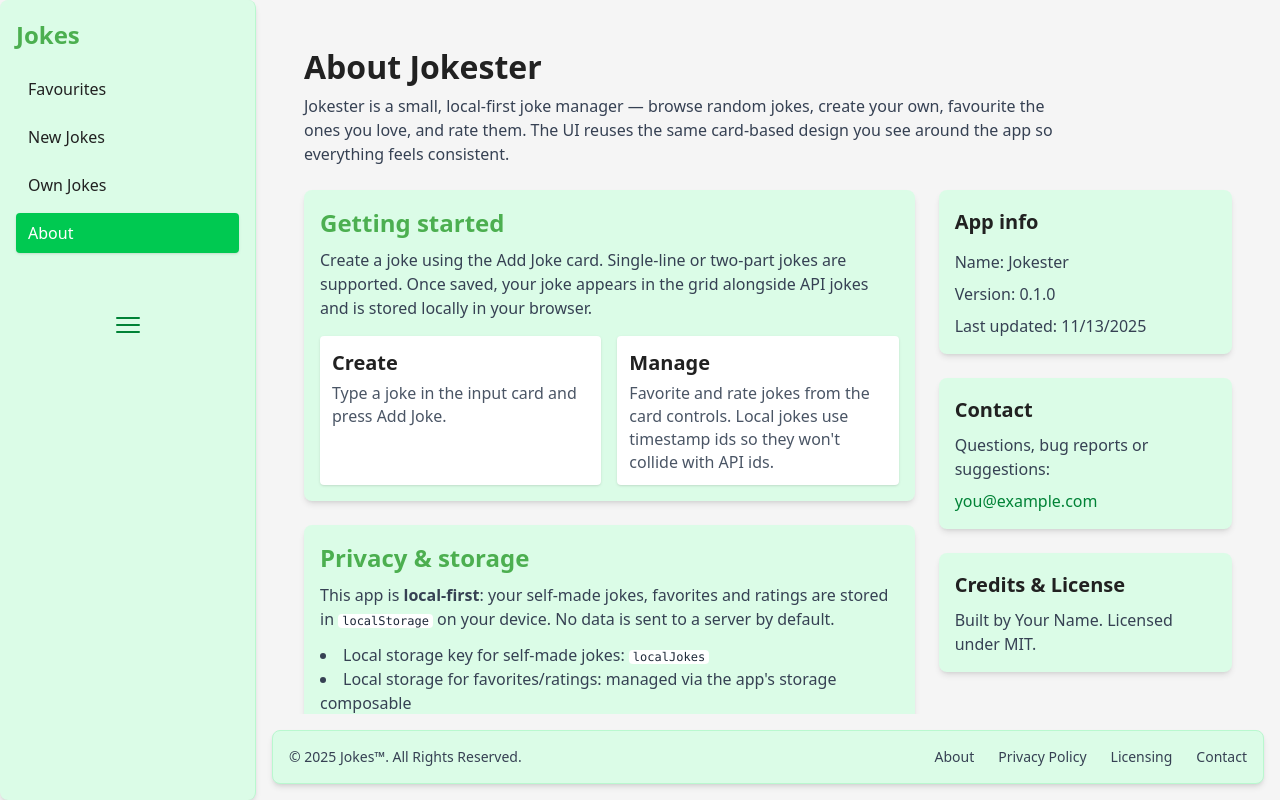
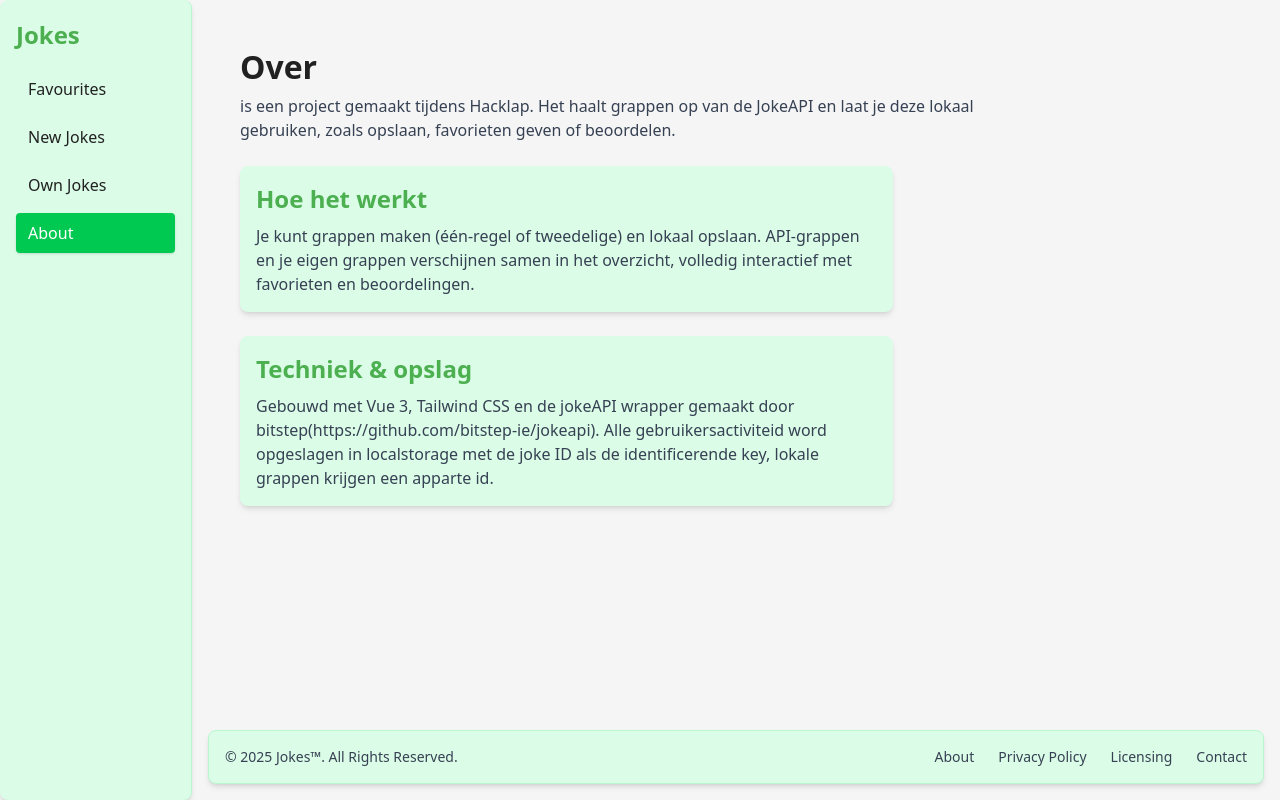
Before and after one commit to NonkNick/jokeapp, a Vue app: page /about in a window 1280 px wide. Built offline with nearby package versions, Linux system fonts and the light colour scheme.

Commit message:
finished. styling beter puntjes op de i.

```diff
--- a/src/components/Favourite.vue
+++ b/src/components/Favourite.vue
@@ -2,7 +2,7 @@
   <div class="w-10 h-10 flex items-center mt-auto" v-if="id">
     <HeartIcon
         @click="toggle"
-        class="w-full h-full cursor-pointer"
+        class="w-full h-full cursor-pointer hover-animation"
         :class="active ? 'active' : 'inactive'"
     />
   </div>
--- a/src/components/Joke.vue
+++ b/src/components/Joke.vue
@@ -1,12 +1,13 @@
 <template>
-  <div class="joke-card relative bg-green-100 rounded-lg shadow-md">
-    <Favourite
-        v-if="displayedJoke?.id && !isLocal"
-        :id="displayedJoke.id"
-        class="absolute top-2 right-2"
-    />
+  <div class="joke-card bg-green-100 rounded-lg shadow-md p-2 flex flex-col">
 
-    <div class="joke-text">
+    <div class="joke-text relative">
+      <Favourite
+          v-if="displayedJoke?.id && !isLocal"
+          :id="displayedJoke.id"
+          class="float-right"
+      />
+
       <h3 class="break-words">{{ startText }}</h3>
       <h3 v-if="isTwoPart" class="spoiler break-words">{{ deliveryText }}</h3>
     </div>
@@ -14,7 +15,7 @@
     <Rating
         v-if="displayedJoke?.id && !isLocal"
         :id="displayedJoke.id"
-        class="mt-4"
+        class="pt-1"
     />
   </div>
 </template>
@@ -80,15 +81,14 @@ const deliveryText = computed(() => {
 @reference "tailwindcss";
 
 .joke-text {
-  @apply overflow-y-auto overflow-x-hidden;
+  @apply overflow-y-auto overflow-x-hidden p-3;
   background-color: rgba(76, 175, 80, 0.1);
   border-radius: 8px;
   box-shadow: 0 4px 8px rgba(0, 0, 0, 0.1);
-  padding: 20px;
 }
 
 .joke-card {
-  @apply flex flex-col w-full max-w-full p-2;
+  @apply flex flex-col w-full max-w-full p-2 max-h-80;
 }
 
 .spoiler {
--- a/src/components/Rating.vue
+++ b/src/components/Rating.vue
@@ -4,7 +4,7 @@
         v-for="i in 5"
         :key="i"
         @click="toggle(i)"
-        class="w-full h-full cursor-pointer"
+        class="w-full h-full cursor-pointer hover-animation"
         :class="i <= rating ? 'active' : 'inactive'"
     />
   </div>
--- a/src/components/Sidebar.vue
+++ b/src/components/Sidebar.vue
@@ -1,5 +1,5 @@
 <template>
-  <aside class="w-64 bg-green-100 border-r border-green-200 p-4 rounded-lg shadow-md">
+  <aside class="w-48 bg-green-100 border-r border-green-200 p-4 rounded-lg shadow-md">
     <h2 class="font-semibold text-lg mb-4">Jokes</h2>
 
     <nav class="space-y-2">
@@ -18,9 +18,9 @@
       </button>
     </nav>
 
-    <div class="h-24 w-full mt-6 flex items-center justify-center">
-      <Bars3Icon class="w-8 h-8 text-green-700" />
-    </div>
+<!--    <div class="h-24 w-full mt-6 flex items-center justify-center">-->
+<!--      <Bars3Icon class="w-8 h-8 text-green-700" />-->
+<!--    </div>-->
   </aside>
 </template>
 
@@ -42,7 +42,6 @@ const pages = [
 <style scoped>
 @reference "tailwindcss";
 
-/* Optional: ensure buttons don’t shrink on small screens */
 button {
   @apply truncate;
 }
--- a/src/style.css
+++ b/src/style.css
@@ -45,67 +45,6 @@ small {
     color: #616161;
 }
 
-/*a {*/
-/*  font-weight: 500;*/
-/*  color: #646cff;*/
-/*  text-decoration: inherit;*/
-/*}*/
-/*a:hover {*/
-/*  color: #535bf2;*/
-/*}*/
-
-/*body {*/
-/*  margin: 0;*/
-/*  display: flex;*/
-/*  place-items: center;*/
-/*  min-width: 320px;*/
-/*  min-height: 100vh;*/
-/*}*/
-
-/*h1 {*/
-/*  font-size: 3.2em;*/
-/*  line-height: 1.1;*/
-/*}*/
-
-/*button {*/
-/*  border-radius: 8px;*/
-/*  border: 1px solid transparent;*/
-/*  padding: 0.6em 1.2em;*/
-/*  font-size: 1em;*/
-/*  font-weight: 500;*/
-/*  font-family: inherit;*/
-/*  background-color: #1a1a1a;*/
-/*  cursor: pointer;*/
-/*  transition: border-color 0.25s;*/
-/*}*/
-/*button:hover {*/
-/*  border-color: #646cff;*/
-/*}*/
-/*button:focus,*/
-/*button:focus-visible {*/
-/*  outline: 4px auto -webkit-focus-ring-color;*/
-/*}*/
-
-/*.card {*/
-/*  padding: 2em;*/
-/*}*/
-
-/*#app {*/
-/*  max-width: 1280px;*/
-/*  margin: 0 auto;*/
-/*  padding: 2rem;*/
-/*  text-align: center;*/
-/*}*/
-
-/*@media (prefers-color-scheme: light) {*/
-/*  :root {*/
-/*    color: #213547;*/
-/*    background-color: #ffffff;*/
-/*  }*/
-/*  a:hover {*/
-/*    color: #747bff;*/
-/*  }*/
-/*  button {*/
-/*    background-color: #f9f9f9;*/
-/*  }*/
-/*}*/
+.hover-animation {
+    @apply transition delay-150 duration-300 ease-in-out hover:-translate-y-1 hover:scale-110;
+}
--- a/src/views/AboutView.vue
+++ b/src/views/AboutView.vue
@@ -1,148 +1,45 @@
-<script setup lang="ts">
-import { ref } from "vue";
-
-const appName = "Jokester";
-const version = "0.1.0"; // edit to match your real version
-const author = "Your Name";
-const lastUpdated = new Date().toLocaleDateString();
-const contactEmail = "you@example.com";
-const license = "MIT";
-
-const faqs = ref([
-  {
-    q: "Where are my self-made jokes stored?",
-    a: "Self-made jokes are stored locally in your browser's localStorage under the key `localJokes`. They never leave your machine unless you export or share them manually."
-  },
-  {
-    q: "How do favorites and ratings work?",
-    a: "Favorites and ratings are saved locally per joke id. API-provided jokes keep their official id, and local jokes receive a timestamp id when created."
-  },
-  {
-    q: "Can I export my jokes?",
-    a: "Not yet — but you can copy them manually. A future update may add export/import functionality."
-  }
-]);
-</script>
-
 <template>
   <main class="p-6">
-    <!-- Page heading -->
+    <!-- Pagina kop -->
     <header class="mb-6">
-      <h1 class="text-3xl font-extrabold">About {{ appName }}</h1>
+      <h1 class="text-3xl font-extrabold">Over {{ appName }}</h1>
       <p class="text-gray-700 mt-2 max-w-3xl">
-        {{ appName }} is a small, local-first joke manager — browse random jokes, create your own,
-        favourite the ones you love, and rate them. The UI reuses the same card-based design you see
-        around the app so everything feels consistent.
+        {{ appName }} is een project gemaakt tijdens Hacklap. Het haalt grappen op van de JokeAPI en laat je deze lokaal gebruiken, zoals opslaan, favorieten geven of beoordelen.
       </p>
     </header>
 
     <div class="grid grid-cols-1 lg:grid-cols-3 gap-6">
 
-      <!-- Main content (left) -->
+      <!-- Hoofdcontent -->
       <section class="lg:col-span-2 space-y-6">
         <article class="joke-card p-4">
-          <h2 class="text-xl font-semibold">Getting started</h2>
+          <h2 class="text-xl font-semibold">Hoe het werkt</h2>
           <p class="mt-2 text-gray-700">
-            Create a joke using the <span class="font-medium">Add Joke</span> card. Single-line or
-            two-part jokes are supported. Once saved, your joke appears in the grid alongside API
-            jokes and is stored locally in your browser.
+            Je kunt grappen maken (één-regel of tweedelige) en lokaal opslaan. API-grappen en je eigen grappen verschijnen samen in het overzicht, volledig interactief met favorieten en beoordelingen.
           </p>
-
-          <div class="mt-4 grid grid-cols-1 sm:grid-cols-2 gap-4">
-            <div class="p-3 bg-white rounded shadow-sm">
-              <h3 class="font-semibold">Create</h3>
-              <p class="text-sm text-gray-600 mt-1">
-                Type a joke in the input card and press <span class="font-medium">Add Joke</span>.
-              </p>
-            </div>
-            <div class="p-3 bg-white rounded shadow-sm">
-              <h3 class="font-semibold">Manage</h3>
-              <p class="text-sm text-gray-600 mt-1">
-                Favorite and rate jokes from the card controls. Local jokes use timestamp ids so
-                they won't collide with API ids.
-              </p>
-            </div>
-          </div>
         </article>
 
         <article class="joke-card p-4">
-          <h2 class="text-xl font-semibold">Privacy & storage</h2>
+          <h2 class="text-xl font-semibold">Techniek & opslag</h2>
           <p class="mt-2 text-gray-700">
-            This app is <strong>local-first</strong>: your self-made jokes, favorites and ratings are
-            stored in <code>localStorage</code> on your device. No data is sent to a server by default.
+            Gebouwd met Vue 3, Tailwind CSS en de jokeAPI wrapper gemaakt door bitstep(https://github.com/bitstep-ie/jokeapi). Alle gebruikersactiviteid word opgeslagen in localstorage met de joke ID als de identificerende key, lokale grappen krijgen een apparte id.
           </p>
-          <ul class="mt-3 list-disc list-inside text-gray-700">
-            <li>Local storage key for self-made jokes: <code>localJokes</code></li>
-            <li>Local storage for favorites/ratings: managed via the app's storage composable</li>
-            <li>You can remove data by clearing site storage in your browser</li>
-          </ul>
         </article>
-
-        <article class="joke-card p-4">
-          <h2 class="text-xl font-semibold">FAQ</h2>
-          <div class="mt-3 space-y-3">
-            <div v-for="(item, i) in faqs" :key="i" class="p-3 bg-white rounded">
-              <div class="font-medium">{{ item.q }}</div>
-              <div class="text-sm text-gray-600 mt-1">{{ item.a }}</div>
-            </div>
-          </div>
-        </article>
-
       </section>
-
-      <!-- Sidebar (right) -->
-      <aside class="space-y-6">
-        <div class="joke-card p-4">
-          <h3 class="text-lg font-semibold">App info</h3>
-          <dl class="mt-3 space-y-2 text-gray-700">
-            <div><span class="font-medium">Name:</span> {{ appName }}</div>
-            <div><span class="font-medium">Version:</span> {{ version }}</div>
-            <div><span class="font-medium">Last updated:</span> {{ lastUpdated }}</div>
-          </dl>
-        </div>
-
-        <div class="joke-card p-4">
-          <h3 class="text-lg font-semibold">Contact</h3>
-          <p class="mt-2 text-gray-700">Questions, bug reports or suggestions:</p>
-          <p class="mt-2">
-            <a :href="`mailto:${contactEmail}`" class="text-green-700 font-medium">
-              {{ contactEmail }}
-            </a>
-          </p>
-        </div>
-
-        <div class="joke-card p-4">
-          <h3 class="text-lg font-semibold">Credits & License</h3>
-          <p class="mt-2 text-gray-700">Built by {{ author }}. Licensed under {{ license }}.</p>
-        </div>
-      </aside>
     </div>
 
-    <footer class="mt-8 text-sm text-gray-600">
-      <div class="max-w-3xl">
-        <p>
-          Tip: your self-made jokes are private to this browser. If you want to move them between
-          devices, export them manually from developer tools or we can add an export feature later.
-        </p>
-      </div>
-    </footer>
+
+
   </main>
 </template>
 
 <style scoped>
 @reference "tailwindcss";
 
-/* Reuse the same visual card style from your app for consistency */
 .joke-card {
   @apply bg-green-100 rounded-lg shadow-md;
 }
 
-/* Ensure inner spacing and consistent text background like other cards */
-.joke-card > .p-4 {
-  /* utility already applied inline; keep for compatibility */
-}
-
-/* Make code snippets look neat */
 code {
   @apply bg-white px-1 rounded text-xs text-gray-800;
 }
--- a/src/views/FavouritesView.vue
+++ b/src/views/FavouritesView.vue
@@ -6,7 +6,7 @@
       You have no favorite jokes yet.
     </div>
 
-    <div v-else class="grid grid-cols-1 sm:grid-cols-2 md:grid-cols-3 lg:grid-cols-4 gap-4">
+    <div v-else class="grid grid-cols-1 sm:grid-cols-2 md:grid-cols-3 lg:grid-cols-4 gap-4 items-start">
       <Joke
           v-for="id in favoriteIds"
           :key="id"
--- a/src/views/NewJokesView.vue
+++ b/src/views/NewJokesView.vue
@@ -2,7 +2,7 @@
   <main>
     <JokeFilter @update:filters="handleUpdateFilters" />
 
-    <div class="grid grid-cols-1 sm:grid-cols-2 md:grid-cols-3 lg:grid-cols-4 gap-4">
+    <div class="grid grid-cols-1 sm:grid-cols-2 md:grid-cols-3 lg:grid-cols-4 gap-4 items-start">
       <Joke
           v-for="i in numberOfJokes"
           :key="i"
```
Also changed, not shown: 1 other file (tests, documents, lock files or other folders).
